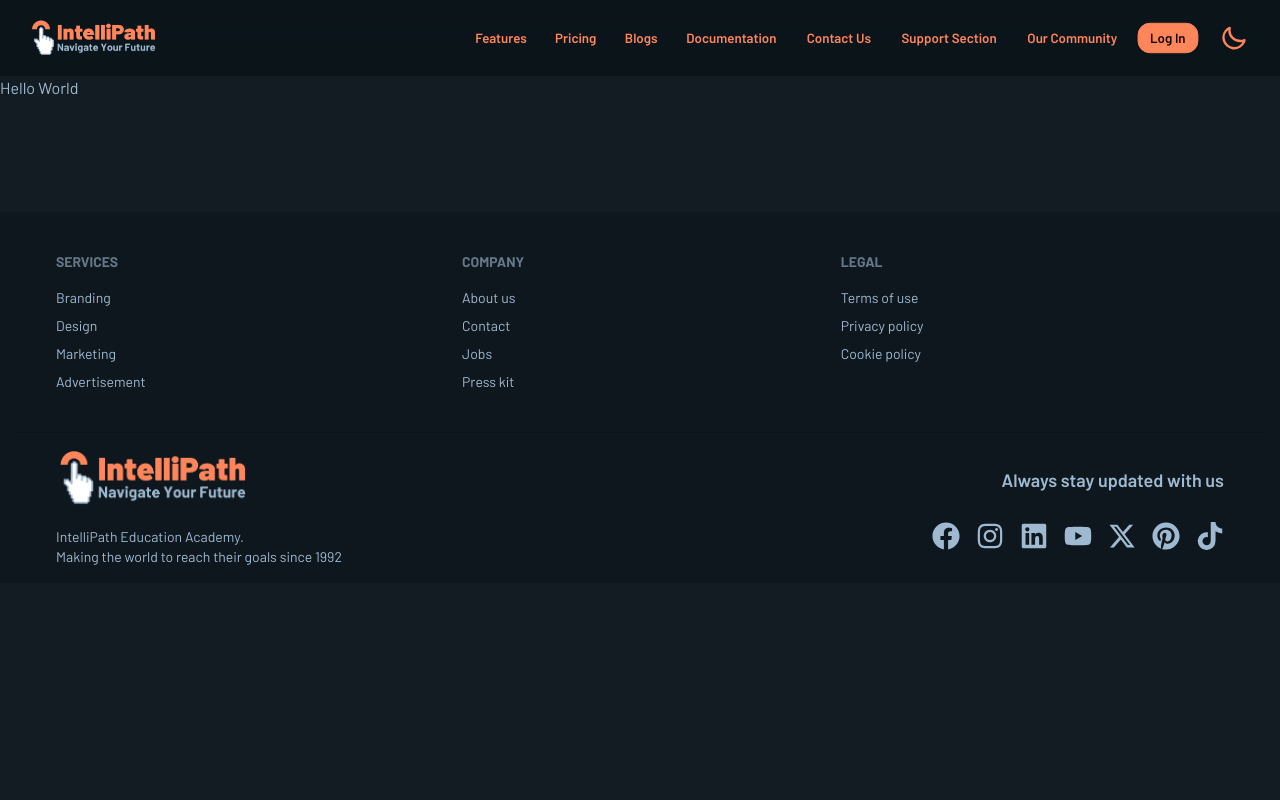
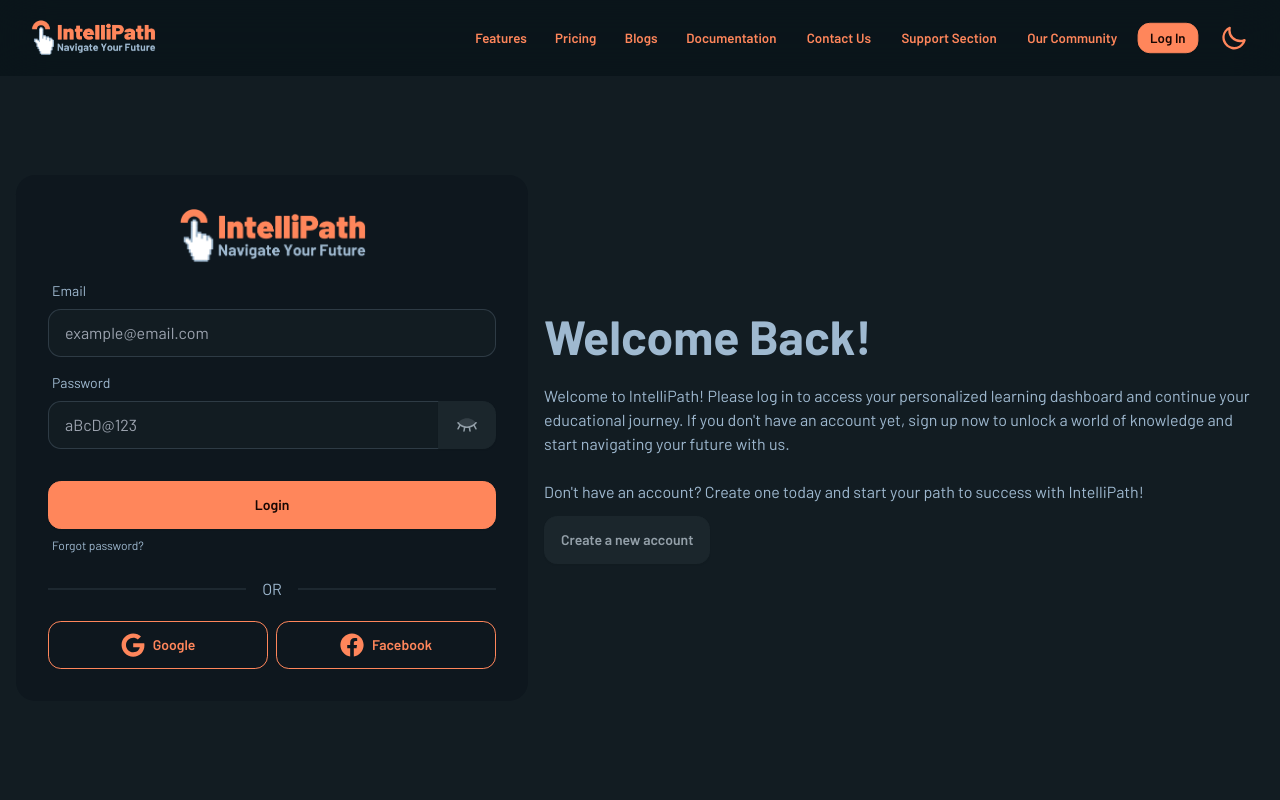
Before and after one commit to taseenjeem/intellipath-ts, a Next.js app: page /auth/login in a window 1280 px wide. Shown: the top 800 px of the page. Built offline with nearby package versions, Linux system fonts and the light colour scheme.

Commit message:
Updated  login form

```diff
--- a/src/app/auth/login/page.tsx
+++ b/src/app/auth/login/page.tsx
@@ -1,5 +1,44 @@
+import SocialAuth from "@/src/components/global/ui/SocialAuth";
+import LoginForm from "@/src/components/page/login-page/LoginForm";
+import Link from "next/link";
+
+export const metadata = {
+  title: "Login - IntelliPath",
+  description:
+    "Welcome to IntelliPath! Please log in to access your personalized learning dashboard and continue your educational journey. If you don't have an account yet, sign up now to unlock a world of knowledge and start navigating your future with us.",
+};
+
 const LoginPage = () => {
-  return <>Hello World</>;
+  return (
+    <>
+      <div className="hero custom-min-h">
+        <div className="hero-content flex-col lg:flex-row-reverse">
+          <div className="lg:text-left mb-5 md:mb-0">
+            <h1 className="text-5xl text-center lg:text-left font-bold">
+              Welcome Back!
+            </h1>
+            <p className="py-6 text-left">
+              Welcome to IntelliPath! Please log in to access your personalized
+              learning dashboard and continue your educational journey. If you
+              don&apos;t have an account yet, sign up now to unlock a world of
+              knowledge and start navigating your future with us.
+            </p>
+            <p className="mb-3">
+              Don&apos;t have an account? Create one today and start your path
+              to success with IntelliPath!
+            </p>
+            <Link className="btn btn-neutral text-left" href={`/auth/register`}>
+              Create a new account
+            </Link>
+          </div>
+          <div className="card shrink-0 w-full max-w-lg bg-base-200">
+            <LoginForm />
+            <SocialAuth />
+          </div>
+        </div>
+      </div>
+    </>
+  );
 };
 
 export default LoginPage;
--- a/src/components/page/login-page/LoginForm.tsx
+++ b/src/components/page/login-page/LoginForm.tsx
@@ -0,0 +1,67 @@
+"use client";
+import { useForm, FormProvider, SubmitHandler } from "react-hook-form";
+import EmailInputField from "./EmailInputField";
+import PassInputField from "./PassInputField";
+import { toast } from "react-toastify";
+import Link from "next/link";
+import { useState } from "react";
+import Logo from "../../global/ui/Logo";
+import { LoginFormInputs } from "@/types";
+
+const LoginForm = () => {
+  const [isLoading, setIsLoading] = useState(false);
+  const methods = useForm<LoginFormInputs>();
+
+  const handleLogin: SubmitHandler<LoginFormInputs> = async (data) => {
+    setIsLoading(true);
+    try {
+      console.log(data);
+    } catch (error: any) {
+      toast.error(error.message);
+      methods.setError("root.serverError", { message: error.message });
+    } finally {
+      setIsLoading(false);
+    }
+  };
+
+  return (
+    <FormProvider {...methods}>
+      <form
+        onSubmit={methods.handleSubmit(handleLogin)}
+        className="card-body pb-0"
+      >
+        <Logo formMode={true} />
+        <EmailInputField
+          register={methods.register}
+          errors={methods.formState.errors}
+        />
+        <PassInputField
+          register={methods.register}
+          errors={methods.formState.errors}
+        />
+        <div className="form-control mt-6">
+          {isLoading ? (
+            <button disabled className="btn btn-primary">
+              <span className="loading loading-spinner"></span>
+              Loading..
+            </button>
+          ) : (
+            <button type="submit" className="btn btn-primary">
+              Login
+            </button>
+          )}
+          <label className="label flex justify-start">
+            <Link
+              href="/reset-password"
+              className="label-text-alt link link-hover"
+            >
+              Forgot password?
+            </Link>
+          </label>
+        </div>
+      </form>
+    </FormProvider>
+  );
+};
+
+export default LoginForm;
--- a/types/index.ts
+++ b/types/index.ts
@@ -27,3 +27,8 @@ export interface ITestimonial {
   rating: number;
   date: string;
 }
+
+export interface LoginFormInputs {
+  email: string;
+  password: string;
+}
```
Also changed, not shown: src/components/page/login-page/EmailInputField.tsx (+10 -6 lines), src/components/page/login-page/PassInputField.tsx (+8 -1 lines).
